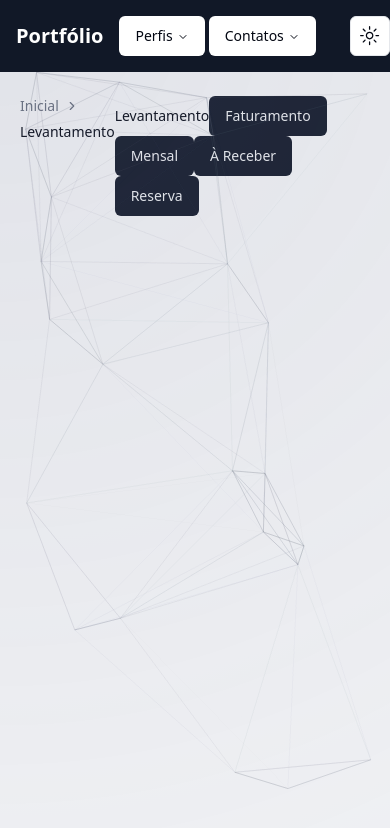
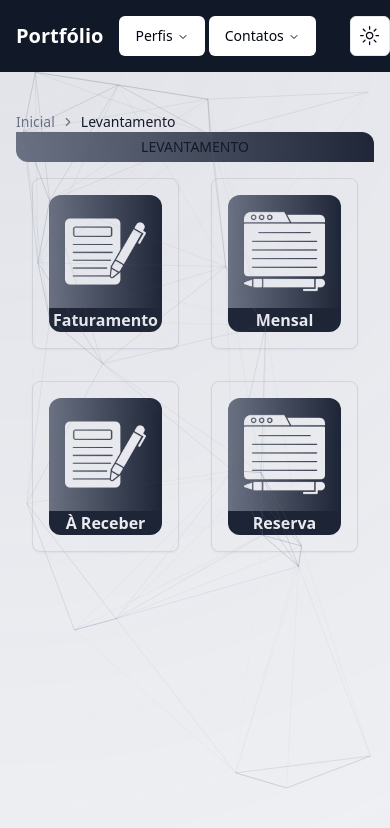
Before and after one commit to taynanhott/financial-manager, a Next.js app: page /gerenciar/analitico/levantamento in a window 390 px wide. Shown: the top 828 px of the page. Built offline with nearby package versions, Linux system fonts and the light colour scheme.

Commit message:
create component

```diff
--- a/src/app/gerenciar/analitico/levantamento/page.tsx
+++ b/src/app/gerenciar/analitico/levantamento/page.tsx
@@ -1,6 +1,3 @@
-import { Button } from "@/components/ui/button";
-import { Label } from "@/components/ui/label";
-
 import {
     Breadcrumb,
     BreadcrumbItem,
@@ -10,12 +7,35 @@ import {
     BreadcrumbSeparator,
 } from "@/components/ui/breadcrumb"
 
+import NavOption from "@/components/Resources/NavOption/navoption";
+
 export default function Gerenciar() {
 
+    const levantamento = [
+        {
+            href: "gerenciar/analitico/levantamento/faturamento",
+            src: "/image/menu/escrevendo.png",
+            option: "Faturamento"
+        },
+        {
+            href: "gerenciar/analitico/levantamento/mensal",
+            src: "/image/menu/copiadora.png",
+            option: "Mensal"
+        },
+        {
+            href: "gerenciar/analitico/levantamento/receber",
+            src: "/image/menu/escrevendo.png",
+            option: "À Receber"
+        },
+        {
+            href: "gerenciar/analitico/levantamento/reserva",
+            src: "/image/menu/copiadora.png",
+            option: "Reserva"
+        }
+    ];
+
     return (
-        <div className="z-10">
-            <div className="max-w-[768px] mx-auto flex justify-center px-5">
-
+        <div>
             <Breadcrumb>
                 <BreadcrumbList>
                     <BreadcrumbItem>
@@ -28,22 +48,7 @@ export default function Gerenciar() {
                 </BreadcrumbList>
             </Breadcrumb>
 
-                <Label>Levantamento
-                    <a href="/gerenciar/analitico/levantamento/faturamento">
-                        <Button>Faturamento</Button>
-                    </a>
-                    <a href="/gerenciar/analitico/levantamento/mensal">
-                        <Button>Mensal</Button>
-                    </a>
-                    <a href="/gerenciar/analitico/levantamento/receber">
-                        <Button>À Receber</Button>
-                    </a>
-                    <a href="/gerenciar/analitico/levantamento/reserva">
-                        <Button>Reserva</Button>
-                    </a>
-                </Label>
-
-            </div>
+            <NavOption components={levantamento} title="LEVANTAMENTO" />
         </div>
     );
 }
--- a/src/app/gerenciar/cadastro/gerenciar/page.tsx
+++ b/src/app/gerenciar/cadastro/gerenciar/page.tsx
@@ -21,6 +21,7 @@ export default function Gerenciar() {
                         <BreadcrumbItem>
                             <BreadcrumbLink href="/gerenciar">Inicial</BreadcrumbLink>
                         </BreadcrumbItem>
+                        <BreadcrumbSeparator />
                         <BreadcrumbItem>
                             <BreadcrumbPage>Gerenciar</BreadcrumbPage>
                         </BreadcrumbItem>
--- a/src/app/gerenciar/page.tsx
+++ b/src/app/gerenciar/page.tsx
@@ -1,4 +1,5 @@
 import NavOption from "@/components/Resources/NavOption/navoption";
+import Redirecionar from "@/components/Resources/Redirection/redirection";
 
 export default function Gerenciar() {
 
@@ -30,6 +31,7 @@ export default function Gerenciar() {
 
     return (
         <div className="">
+            <Redirecionar />
             <NavOption components={cadastro} title="CADASTRO" />
             <NavOption components={analitico} title="ANALÍTICO" />
         </div>
--- a/src/app/layout.tsx
+++ b/src/app/layout.tsx
@@ -35,7 +35,7 @@ export default function RootLayout({ children }: Props) {
           >
             <ParticlesComponent id="particles" className="z-0 opacity-5" />
             <Head />
-            <div className="z-10">
+            <div className="z-10 flex justify-center p-4">
               {children}
             </div>
           </ThemeProvider>
--- a/src/components/Resources/NavOption/navoption.tsx
+++ b/src/components/Resources/NavOption/navoption.tsx
@@ -14,20 +14,19 @@ interface Props {
 
 export default function NavOption({ components, title }: Props) {
     return (
-        <div className="flex justify-center items-center" >
-            <div className="lg:inline-block">
+        <div className="max-w-3xl">
             <Label className="flex justify-center rounded-bl-xl rounded-tr-xl p-2 bg-gradient-to-r from-gray-500 to-gray-900">{title}</Label>
             {components.map((component, index) => (
-                    <div key={index} className="inline-block">
+                <div key={index} className="max-w-[50%] inline-block">
                     <Card className="m-4">
-                            <CardContent className="flex p-4 aspect-square items-center justify-center">
+                        <CardContent className="p-4 aspect-square items-center justify-center">
                             <span className="text-center font-semibold">
                                 <Link
                                     href={component.href}
                                     target="_self"
                                 >
                                     <Image
-                                            className="max-w-28 md:max-w-44 lg:max-w-64 p-4 bg-gradient-to-r from-gray-500 to-gray-900"
+                                        className="p-4 bg-gradient-to-r rounded-t-xl from-gray-500 to-gray-900"
                                         src={component.src}
                                         width={600}
                                         height={600}
@@ -41,6 +40,5 @@ export default function NavOption({ components, title }: Props) {
                 </div>
             ))}
         </div>
-        </div >
     )
 }
--- /dev/null
+++ b/src/components/Resources/Redirection/redirection.tsx
@@ -0,0 +1,51 @@
+import React from 'react';
+
+import {
+    Breadcrumb,
+    BreadcrumbItem,
+    BreadcrumbLink,
+    BreadcrumbList,
+    BreadcrumbPage,
+    BreadcrumbSeparator,
+} from "@/components/ui/breadcrumb"
+
+interface Props {
+    components?: {
+        href: string,
+        menu: string
+    }[],
+    now: string
+}
+
+export default function Redirecionar({ components, now }: Props) {
+const texto = (
+    <Breadcrumb>
+        <BreadcrumbList>
+            {components === undefined ? (
+                <>
+                    <BreadcrumbItem>
+                        <BreadcrumbPage>Inicial</BreadcrumbPage>
+                    </BreadcrumbItem>
+                </>
+            ) : (
+                <>
+                    <BreadcrumbItem>
+                        <BreadcrumbLink href="/gerenciar">Inicial</BreadcrumbLink>
+                    </BreadcrumbItem>
+                    {components.map((component, index) => (
+                        <React.Fragment key={index}>
+                            <BreadcrumbSeparator />
+                            <BreadcrumbItem>
+                                <BreadcrumbLink href={component.href}>{component.menu}</BreadcrumbLink>
+                            </BreadcrumbItem>
+                        </React.Fragment>
+                    ))}
+                </>
+            )}
+        </BreadcrumbList>
+    </Breadcrumb>)
+
+    return (
+        texto
+    );
+}
```
Lines whose indentation alone changed are shown as unchanged.
